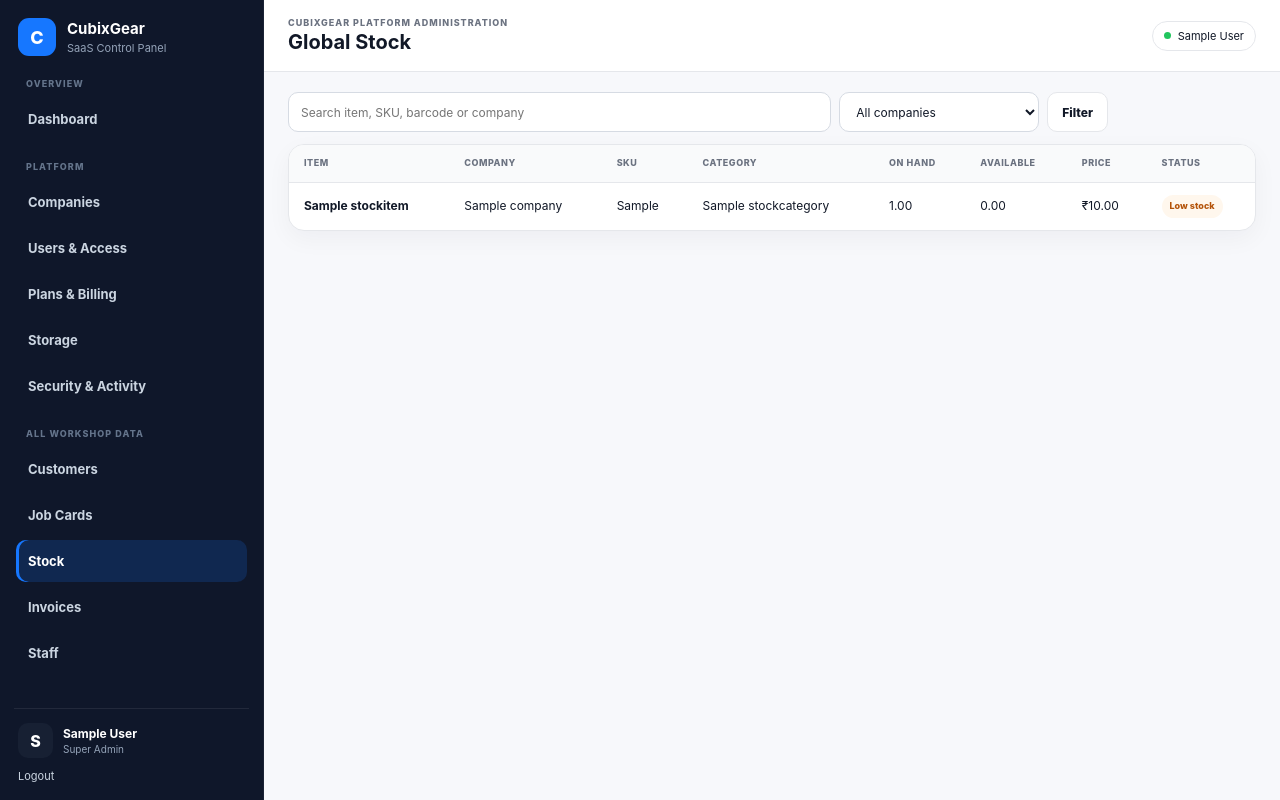
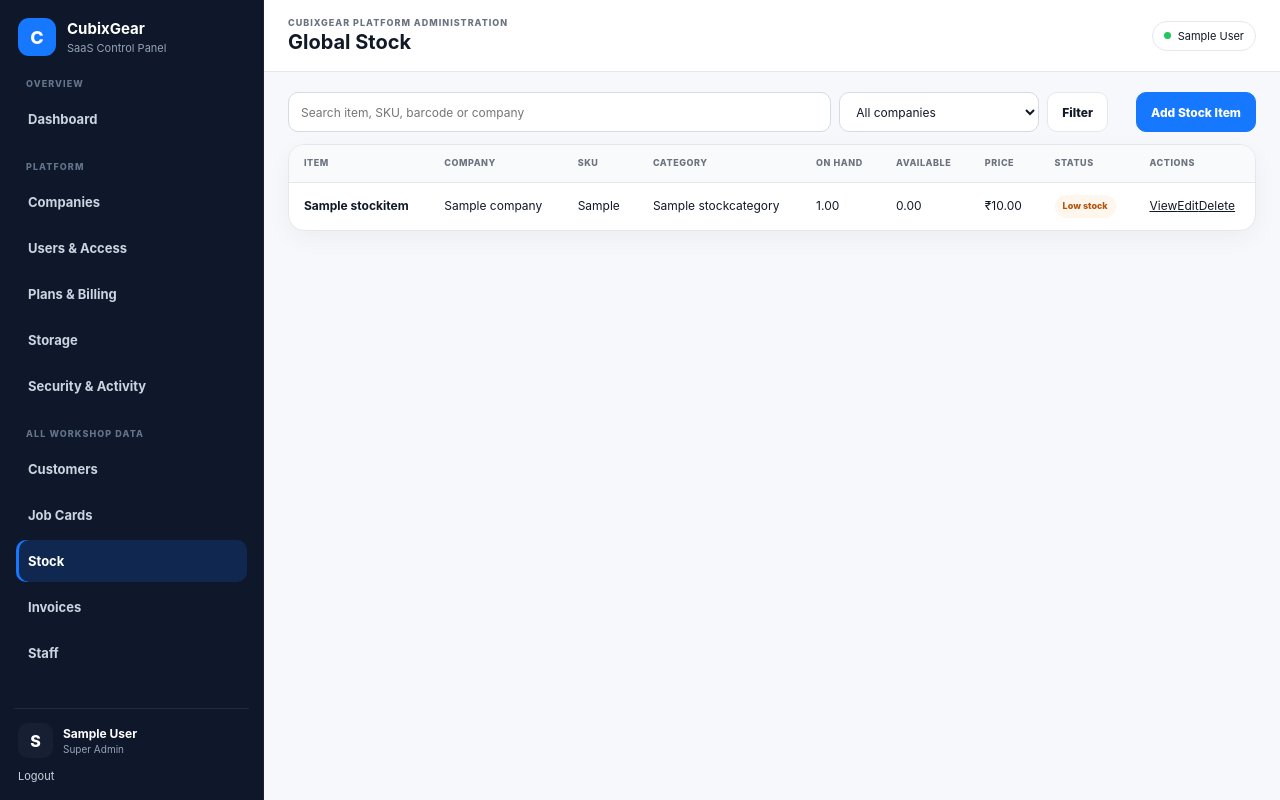
Before and after one commit to amnas-cubixmet/cubegears-backend, a Django app: page /panel/stock/ in a window 1280 px wide. Run offline with Django 5.2, Linux system fonts and the light colour scheme; a user stored in the database is signed in; tables that the repository leaves empty hold one stand-in row (values such as "Sample post").

Commit message:
Add full CRUD actions to stock.html

```diff
--- a/templates/control_panel/stock.html
+++ b/templates/control_panel/stock.html
@@ -4,9 +4,9 @@
   <input type="search" name="q" value="{{ q }}" placeholder="Search item, SKU, barcode or company">
   <select name="company"><option value="">All companies</option>{% for c in companies %}<option value="{{ c.id }}" {% if company_id == c.id|stringformat:"s" %}selected{% endif %}>{{ c.name }}</option>{% endfor %}</select>
   <button class="btn" type="submit">Filter</button>
-</form></div>
+</form><a class="btn btn-primary" href="{% url 'panel:stock-create' %}">Add Stock Item</a></div>
 <section class="panel-card"><div class="responsive-table"><table>
-<thead><tr><th>Item</th><th>Company</th><th>SKU</th><th>Category</th><th>On hand</th><th>Available</th><th>Price</th><th>Status</th></tr></thead>
-<tbody>{% for row in rows %}<tr><td data-label="Item"><strong>{{ row.name }}</strong></td><td data-label="Company">{{ row.company.name }}</td><td data-label="SKU">{{ row.sku }}</td><td data-label="Category">{{ row.category.name|default:"—" }}</td><td data-label="On hand">{{ row.on_hand }}</td><td data-label="Available">{{ row.available_quantity }}</td><td data-label="Price">₹{{ row.selling_price|floatformat:2 }}</td><td data-label="Status">{% if row.low_stock %}<span class="badge badge-warn">Low stock</span>{% else %}<span class="badge">OK</span>{% endif %}</td></tr>{% empty %}<tr><td colspan="8" class="empty-cell">No stock items found.</td></tr>{% endfor %}</tbody>
+<thead><tr><th>Item</th><th>Company</th><th>SKU</th><th>Category</th><th>On hand</th><th>Available</th><th>Price</th><th>Status</th><th>Actions</th></tr></thead>
+<tbody>{% for row in rows %}<tr><td data-label="Item"><strong>{{ row.name }}</strong></td><td data-label="Company">{{ row.company.name }}</td><td data-label="SKU">{{ row.sku }}</td><td data-label="Category">{{ row.category.name|default:"—" }}</td><td data-label="On hand">{{ row.on_hand }}</td><td data-label="Available">{{ row.available_quantity }}</td><td data-label="Price">₹{{ row.selling_price|floatformat:2 }}</td><td data-label="Status">{% if row.low_stock %}<span class="badge badge-warn">Low stock</span>{% else %}<span class="badge">OK</span>{% endif %}</td><td data-label="Actions"><div class="row-actions"><a href="{% url 'panel:stock-detail' row.id %}">View</a><a href="{% url 'panel:stock-edit' row.id %}">Edit</a><a class="danger-link" href="{% url 'panel:stock-delete' row.id %}">Delete</a></div></td></tr>{% empty %}<tr><td colspan="8" class="empty-cell">No stock items found.</td></tr>{% endfor %}</tbody>
 </table></div></section>
 {% endblock %}
```
